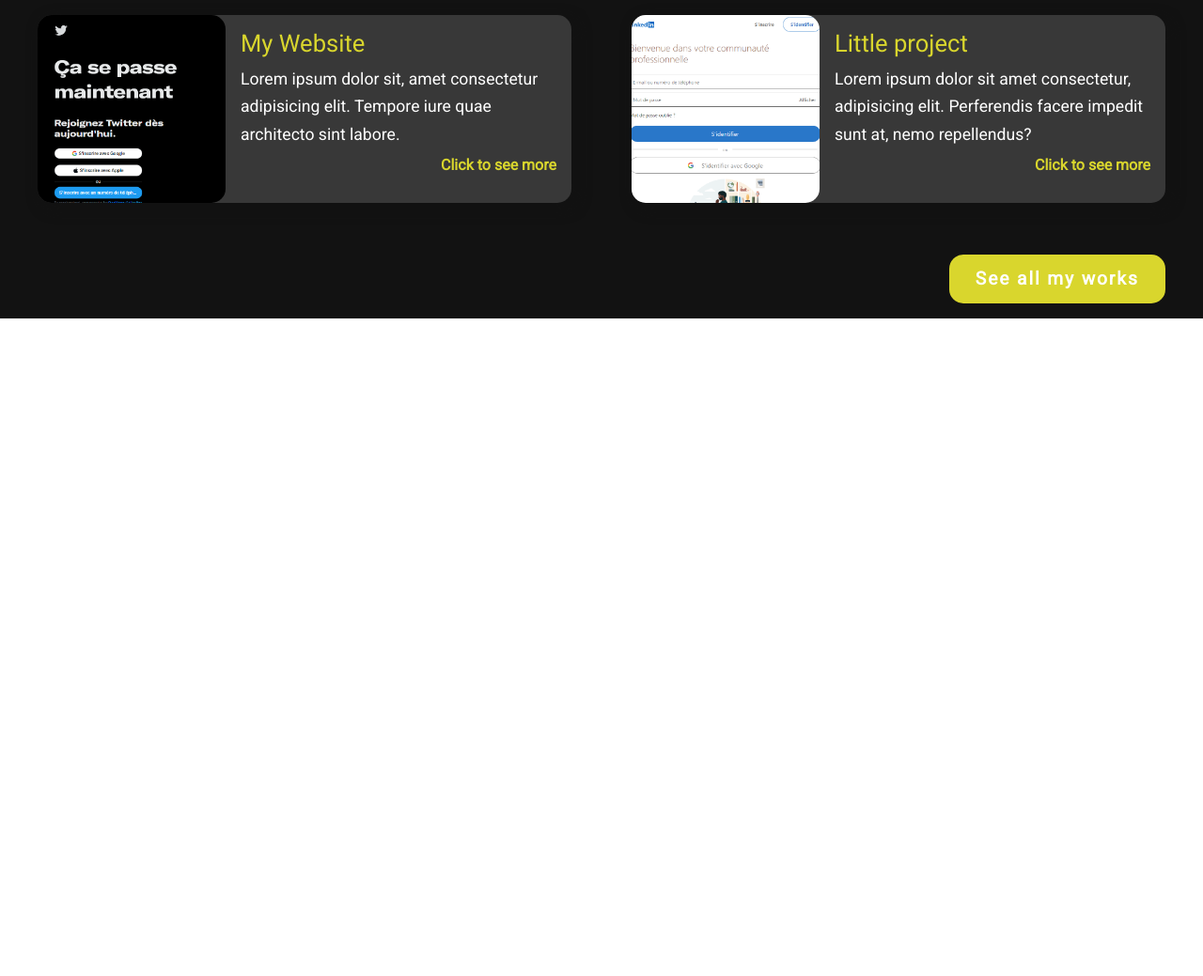
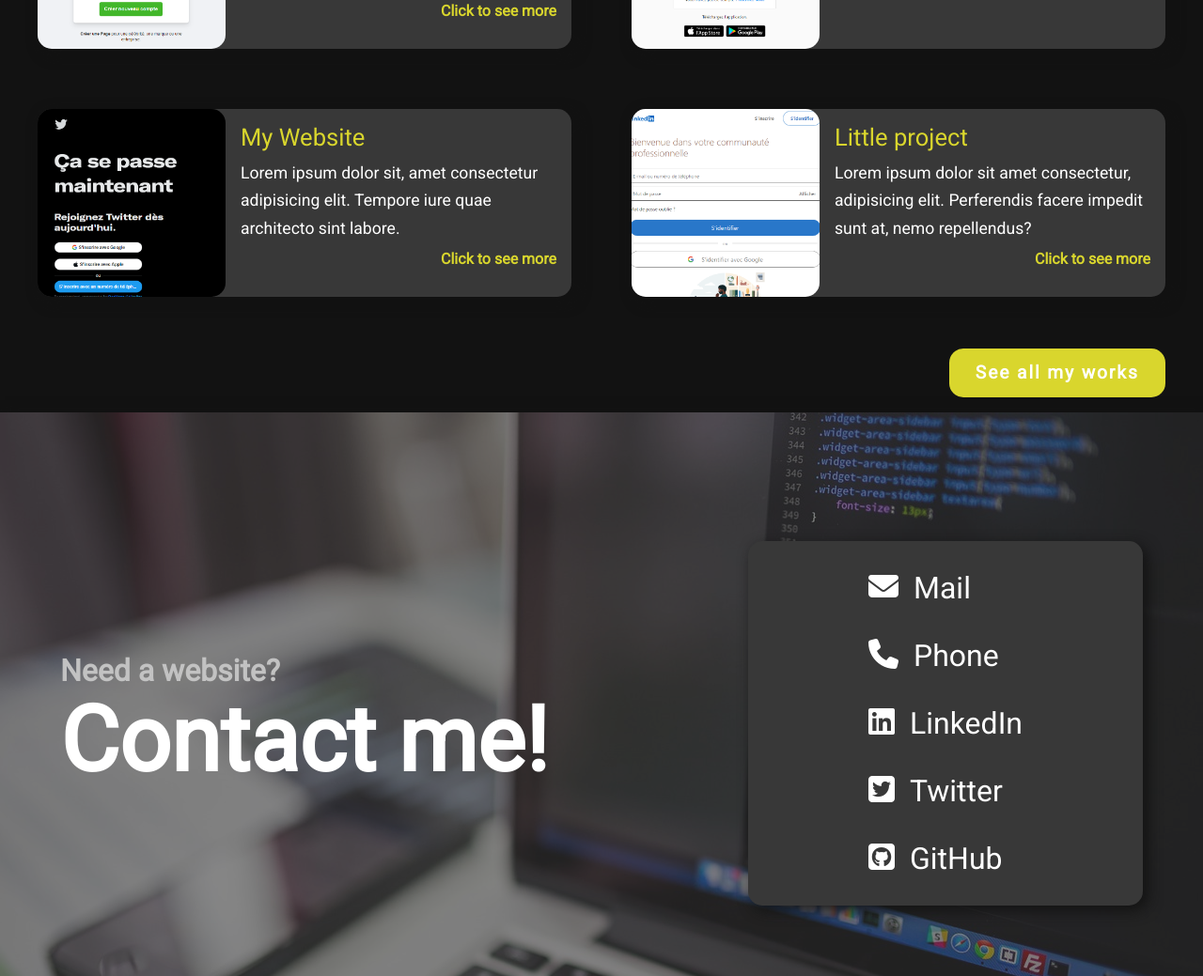
Before and after one commit to Lpiedagnel/Portfolio-template-for-web-developer, a website: page index.html in a window 1280 px wide. Shown: the part 2146-3185 px from the top of the page at 94% size. Before the commit the page ends 2485 px from the top, so only its background shows below. Drawn offline with Linux system fonts and the light colour scheme.

Commit message:
Add contact section

```diff
--- a/index.html
+++ b/index.html
@@ -95,7 +95,7 @@
       <div class="skills__img"></div>
       <div class="skills__content">
         <!-- Skill card -->
-        <article class="skill">
+        <article class="skill cascade-animation">
           <i class="skill__icon fas fa-users"></i>
           <h3 class="skill__name">Soft Skills</h3>
           <hr class="skill__hr" />
@@ -107,7 +107,7 @@
           </ul>
         </article>
         <!-- Skill card -->
-        <article class="skill">
+        <article class="skill cascade-animation">
           <i class="skill__icon fas fa-code"></i>
           <h3 class="skill__name">Coding</h3>
           <hr class="skill__hr" />
@@ -119,7 +119,7 @@
           </ul>
         </article>
         <!-- Skill card -->
-        <article class="skill">
+        <article class="skill cascade-animation">
           <i class="skill__icon fab fa-wordpress"></i>
           <h3 class="skill__name">CMS</h3>
           <hr class="skill__hr" />
@@ -136,57 +136,160 @@
     <section class="projects">
       <div class="projects__container">
         <h3 class="projects__title">Projects</h3>
-        <hr class="projects__hr">
+        <hr class="projects__hr" />
         <ul class="projects__list">
           <!-- Project Card -->
           <li class="project">
-            <a href="#" class="project__link">
-              <img src="/images/website-screenshot-1.png" alt="Screenshot of my website" class="project__img">
+            <a
+              href="#"
+              class="project__link"
+            >
+              <img
+                src="/images/website-screenshot-1.png"
+                alt="Screenshot of my website"
+                class="project__img"
+              />
               <div class="project__content">
                 <h4 class="project__name">Great website</h4>
-                <p class="project__paragraph">Lorem ipsum dolor sit amet consectetur adipisicing elit. Mollitia cum doloribus, ratione eligendi neque sapiente?</p>
+                <p class="project__paragraph">
+                  Lorem ipsum dolor sit amet consectetur adipisicing elit.
+                  Mollitia cum doloribus, ratione eligendi neque sapiente?
+                </p>
                 <aside class="project__cta">Click to see more</aside>
               </div>
             </a>
           </li>
           <!-- Project Card -->
-          <li class="project">
-            <a href="#" class="project__link">
-              <img src="/images/website-screenshot-2.png" alt="Screenshot of my website" class="project__img">
+          <li class="project cascade-animation">
+            <a
+              href="#"
+              class="project__link"
+            >
+              <img
+                src="/images/website-screenshot-2.png"
+                alt="Screenshot of my website"
+                class="project__img"
+              />
               <div class="project__content">
                 <h4 class="project__name">Insta clone</h4>
-                <p class="project__paragraph">Lorem ipsum dolor sit amet consectetur, adipisicing elit. Quasi est culpa maxime?</p>
+                <p class="project__paragraph">
+                  Lorem ipsum dolor sit amet consectetur, adipisicing elit.
+                  Quasi est culpa maxime?
+                </p>
                 <aside class="project__cta">Click to see more</aside>
               </div>
             </a>
           </li>
           <!-- Project Card -->
-          <li class="project">
-            <a href="#" class="project__link">
-              <img src="/images/website-screenshot-3.png" alt="Screenshot of my website" class="project__img">
+          <li class="project cascade-animation">
+            <a
+              href="#"
+              class="project__link"
+            >
+              <img
+                src="/images/website-screenshot-3.png"
+                alt="Screenshot of my website"
+                class="project__img"
+              />
               <div class="project__content">
                 <h4 class="project__name">My Website</h4>
-                <p class="project__paragraph">Lorem ipsum dolor sit, amet consectetur adipisicing elit. Tempore iure quae architecto sint labore.</p>
+                <p class="project__paragraph">
+                  Lorem ipsum dolor sit, amet consectetur adipisicing elit.
+                  Tempore iure quae architecto sint labore.
+                </p>
                 <aside class="project__cta">Click to see more</aside>
               </div>
             </a>
-            <!-- Project Card -->
-            <li class="project">
-              <a href="#" class="project__link">
-                <img src="/images/website-screenshot-4.png" alt="Screenshot of my website" class="project__img">
-                <div class="project__content">
-                  <h4 class="project__name">Little project</h4>
-                  <p class="project__paragraph">Lorem ipsum dolor sit amet consectetur, adipisicing elit. Perferendis facere impedit sunt at, nemo repellendus?</p>
-                  <aside class="project__cta">Click to see more</aside>
-                </div>
-              </a>
-            </li>
+          </li>
+          <!-- Project Card -->
+          <li class="project cascade-animation">
+            <a
+              href="#"
+              class="project__link"
+            >
+              <img
+                src="/images/website-screenshot-4.png"
+                alt="Screenshot of my website"
+                class="project__img"
+              />
+              <div class="project__content">
+                <h4 class="project__name">Little project</h4>
+                <p class="project__paragraph">
+                  Lorem ipsum dolor sit amet consectetur, adipisicing elit.
+                  Perferendis facere impedit sunt at, nemo repellendus?
+                </p>
+                <aside class="project__cta">Click to see more</aside>
+              </div>
+            </a>
           </li>
         </ul>
-        <a href="#" class="projects__btn">See all my works</a>
+        <a
+          href="#"
+          class="projects__btn"
+          >See all my works</a
+        >
       </div>
     </section>
     <!-- Contact -->
+    <section class="contact cascade-animation">
+      <div class="contact__img"></div>
+      <div class="contact__content">
+        <h3 class="contact__title">
+          <span class="contact__need">
+          Need a website?</span><br />
+          <span class="contact__cta">Contact me!</span>
+        </h3>
+        <div class="contact__container">
+          <ul class="contact__list">
+            <li class="contact__item">
+              <a
+                class="contact__link"
+                href="#"
+              >
+                <i class="contact__icon fas fa-envelope"></i>
+                Mail</a
+              >
+            </li>
+            <li class="contact__item">
+              <a
+                class="contact__link"
+                href="#"
+              >
+                <i class="contact__icon fas fa-phone"></i>
+                Phone</a
+              >
+            </li>
+            <li class="contact__item">
+              <a
+                class="contact__link"
+                href="#"
+              >
+                <i class="contact__icon fab fa-linkedin"></i>
+                LinkedIn</a
+              >
+            </li>
+            <li class="contact__item">
+              <a
+                class="contact__link"
+                href="#"
+              >
+                <i class="contact__icon fab fa-twitter-square"></i>
+                Twitter</a
+              >
+            </li>
+            <li class="contact__item">
+              <a
+                class="contact__link"
+                href="#"
+              >
+                <i class="contact__icon fab fa-github-square"></i>
+                GitHub</a
+              >
+            </li>
+          </ul>
+        </div>
+      </div>
+    </section>
     <!-- Footer -->
   </body>
 </html>
--- a/sass/abstracts/_mixins.scss
+++ b/sass/abstracts/_mixins.scss
@@ -6,7 +6,7 @@
 /* Delay fade-in for each card */
 @mixin animation-delay-cascade {
   @for $i from 1 through 10 {
-    .skill:nth-child(#{$i}) {
+    .cascade-animation:nth-child(#{$i}) {
       animation-delay: #{$i * 0.1}s;
     }
   }
--- /dev/null
+++ b/sass/components/_contact.scss
@@ -0,0 +1,75 @@
+.contact {
+  background-color: $primary-color;
+  position: relative;
+  box-shadow: 5px 5px 15px $primary-color-dark;
+
+  &__img {
+    background-image: url("../../images/contact-web-developer.jpg");
+    width: 100%;
+    opacity: 0.4;
+    background-size: cover;
+    height: 600px;
+  }
+
+  &__content {
+    @include container;
+    @include animation-delay-cascade;
+    display: flex;
+    justify-content: space-between;
+    align-items: center;
+    position: absolute;
+    bottom: 75px;
+    left: 5%;
+    right: 5%;
+  }
+
+  &__title {
+    font-size: 2em;
+    font-weight: bolder;
+  }
+
+  &__need {
+    color: $secondary-text;
+    animation: fadeIn 2s ease forwards 0.2s;
+    opacity: 0;
+  }
+
+  &__cta {
+    color: $primary-text;
+    font-size: 3em;
+    animation: fadeIn 2s ease forwards 0.5s;
+    opacity: 0;
+  }
+
+  &__container {
+    background-color: $primary-color;
+    box-shadow: 5px 5px 15px $primary-color-dark;
+    padding: 2em 8em;
+    border-radius: 15px;
+    animation: fadeIn 1s ease forwards 1s;
+    opacity: 0;
+  }
+
+  &__list {
+    display: flex;
+    flex-direction: column;
+    gap: 2.2em;
+  }
+
+  &__link {
+    color: $primary-text;
+    transition: 0.3s;
+    font-size: 2em;
+    display: flex;
+    flex-direction: row;
+    gap: 0.5em;
+
+    &:hover {
+      color: $tertiary-color;
+    }
+
+    &__icon {
+      color: $primary-text;
+    }
+  }
+}
--- a/sass/components/_project.scss
+++ b/sass/components/_project.scss
@@ -1,4 +1,6 @@
 .project {
+    animation: fadeIn 0.6s ease forwards;
+    opacity: 0;
 
     &__link {
         background-color: $primary-color;
@@ -7,6 +9,7 @@
         display: flex;
         flex-direction: row;
         transition: 0.3s;
+
 
         &:hover {
             cursor: pointer;
--- a/sass/components/_projects.scss
+++ b/sass/components/_projects.scss
@@ -4,6 +4,7 @@
 
   &__container {
     @include container;
+    @include animation-delay-cascade;
     display: flex;
     flex-direction: column;
     gap: 1em;
--- a/sass/components/_skill.scss
+++ b/sass/components/_skill.scss
@@ -30,11 +30,16 @@
   &__list {
     align-self: flex-start;
     text-align: left;
+    display: flex;
+    flex-direction: column;
+    gap: 0.5em  ;
   }
 
   &__item {
     color: $primary-text;
     font-weight: bold;
     margin: 0.5em;
+    font-size: 1.2em;
+    letter-spacing: 0.1em;
   }
 }
--- a/sass/components/_skills.scss
+++ b/sass/components/_skills.scss
@@ -8,7 +8,7 @@
     width: 100%;
     opacity: 0.4;
     background-size: cover;
-    height: 500px;
+    height: 600px;
   }
 
   &__content {
@@ -17,7 +17,7 @@
     display: grid;
     grid-template-columns: 1fr 1fr 1fr;
     position: absolute;
-    bottom: 75px;
+    bottom: 100px;
     left: 5%;
     right: 5%;
   }
--- a/sass/main.scss
+++ b/sass/main.scss
@@ -14,6 +14,6 @@
 
 // 5. Components
 @import "components/hero", "components/resume", "components/skills",
-  "components/skill", "components/projects", "components/project";
+  "components/skill", "components/projects", "components/project", "components/contact";
 
 // 6. Page-specific styles
```
Also changed, not shown: style.css, 1 other file.
